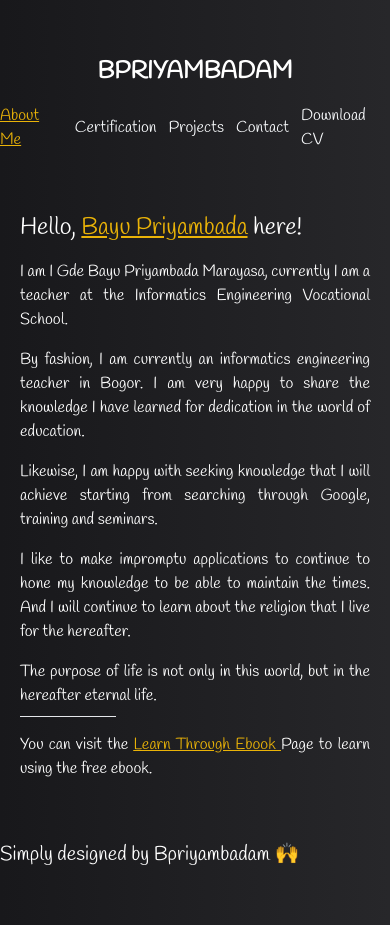
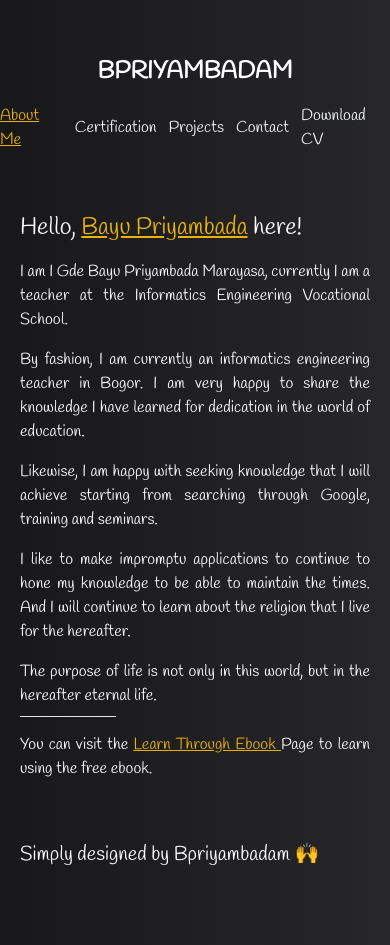
Before and after one commit to bayupriyambada/myportfolio, a Next.js app: page / in a window 390 px wide. Built offline with nearby package versions, Linux system fonts and the light colour scheme.

Commit message:
add padding in footer

```diff
--- a/components/footer.js
+++ b/components/footer.js
@@ -1,6 +1,6 @@
 const Footer = () => {
   return (
-    <div className="mt-10">
+    <div className="md:mt-10 mt-5 lg:p-0 p-5">
       <span className="text-xl text-white">Simply designed by Bpriyambadam 🙌</span>
     </div>
   )
```
